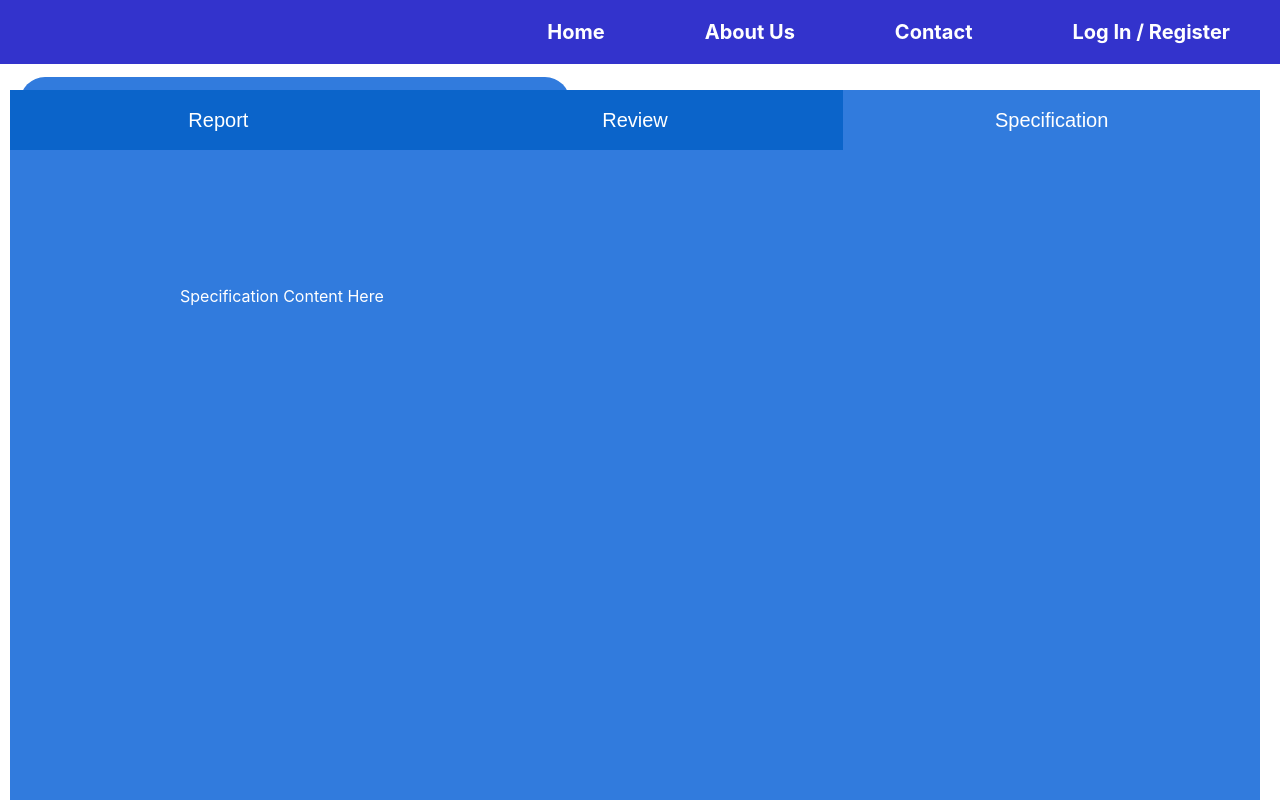
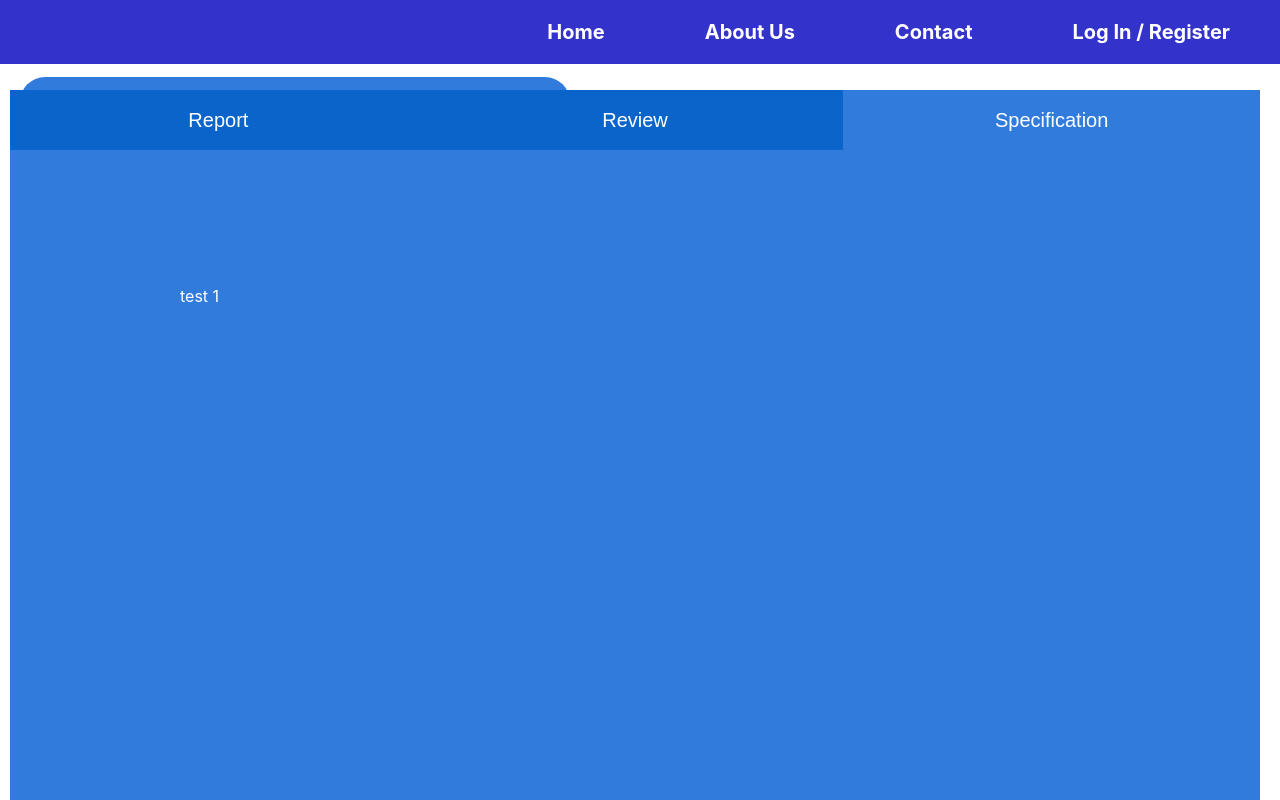
Before and after one commit to FallGuys-SDGP/Review-Insight, a React (Create React App) app in the folder frontend/: page /result in a window 1280 px wide. Both pictures are taken after a click on the button "Specification". Shown: the top 800 px of the page. Built offline with nearby package versions, Linux system fonts and the light colour scheme.

Commit message:
testing_01

```diff
--- a/frontend/src/components/results/Tabs.js
+++ b/frontend/src/components/results/Tabs.js
@@ -49,7 +49,7 @@ function Tabs() {
         </div>
 
         <div className={toggleState === 3 ? "content  active-content" : "content"}>
-          <p>Specification Content Here</p>
+          <p>test 1</p>
         </div>
       </div>
     </div>
```
